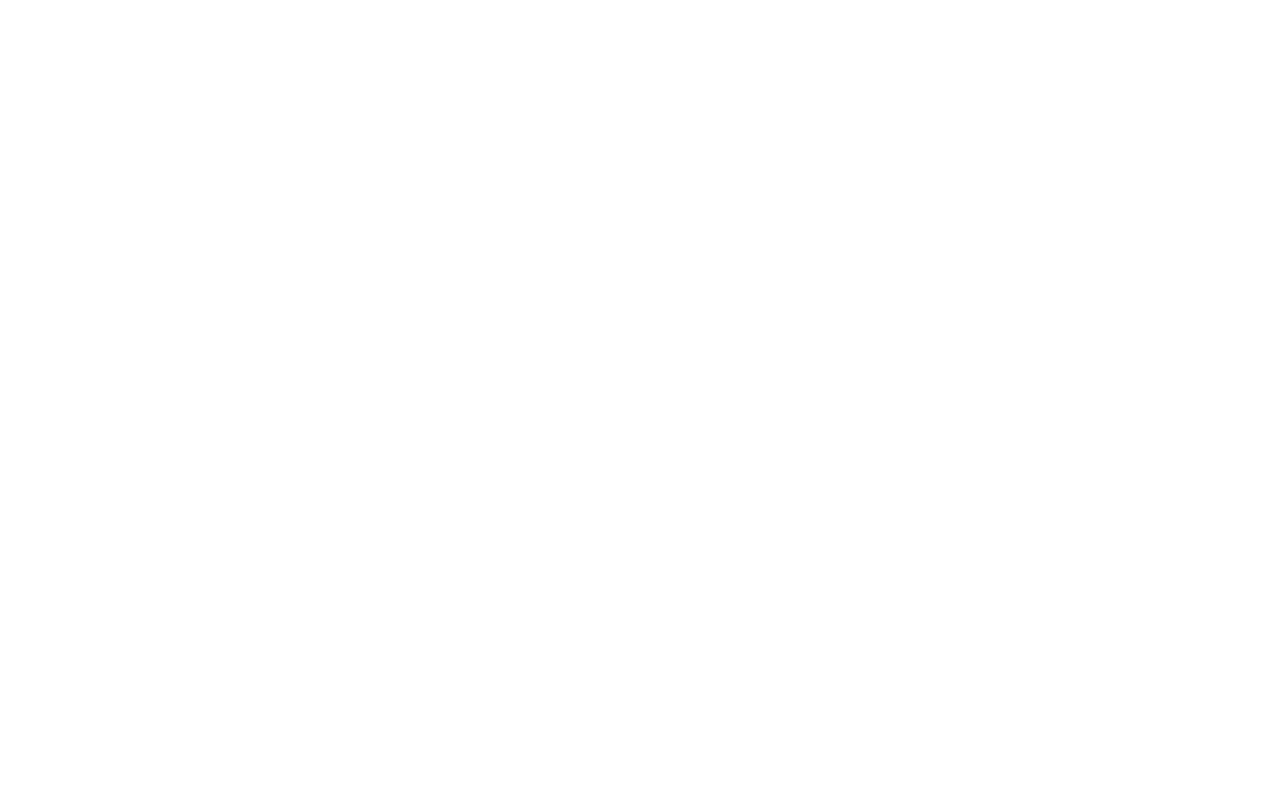
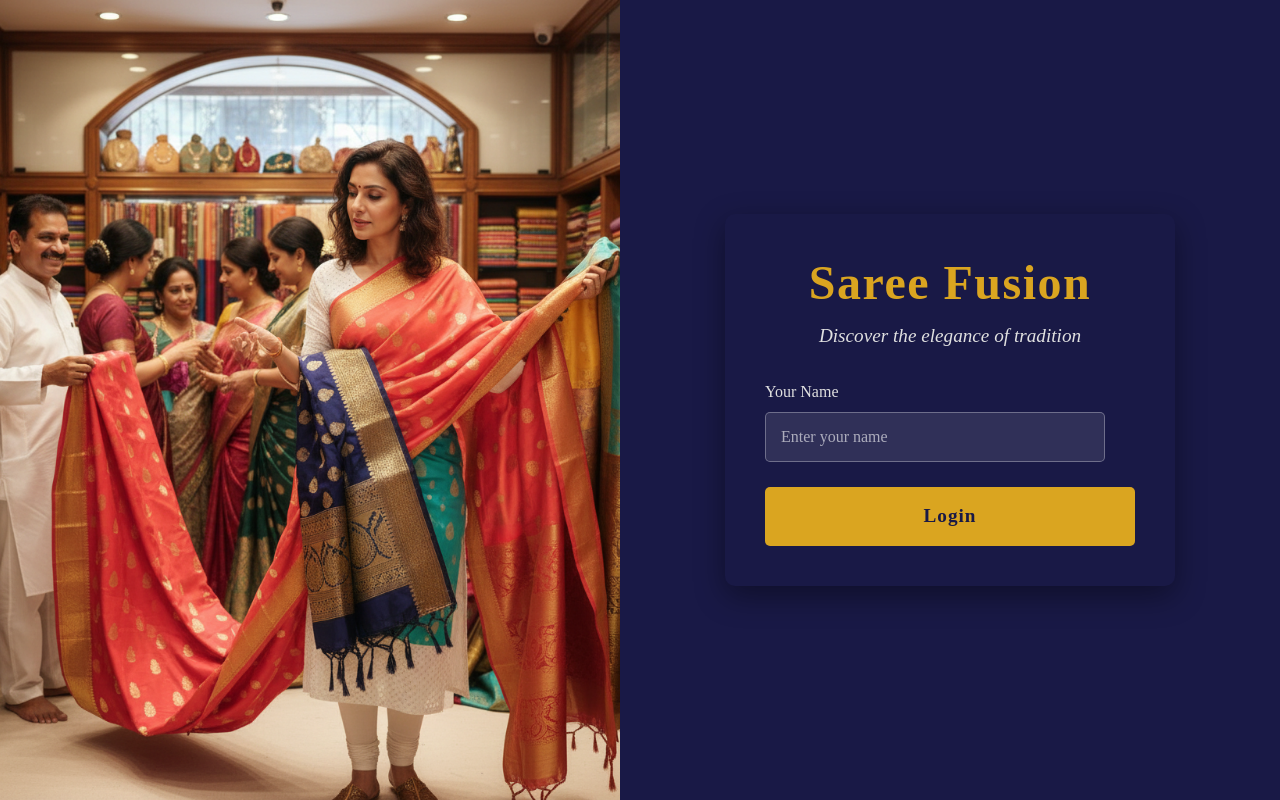
Before and after one commit to sushmithaHebbar/Fusion-Saree-Frontend, a React (Vite) app in the folder saree-fusion-app/: page /login in a window 1280 px wide. Before the commit this address had no page. Built offline with nearby package versions, Linux system fonts and the light colour scheme.

Commit message:
Updated login page

```diff
--- a/saree-fusion-app/src/App.jsx
+++ b/saree-fusion-app/src/App.jsx
@@ -1,10 +1,11 @@
 import React, { useState, useEffect, useCallback } from 'react';
-import { BrowserRouter, Routes, Route, Outlet, Link, useLocation, useNavigate } from 'react-router-dom';
+import { BrowserRouter, Routes, Route, Outlet, Link, useLocation, useNavigate,Navigate } from 'react-router-dom';
 import { HomeView } from './components/Home.jsx';
 import { UploadView, LoadingView } from './components/UploadSection.jsx';
 import { ResultView, FullScreenModal } from './components/FullScreenSareeGeneratedSection.jsx';
 import Spinner from 'react-bootstrap/Spinner';
 import './App.css';
+import {Login } from './components/LoginPage.jsx'
 
 // --- ICONS (Keep your existing Icon definitions here) ---
 const HomeIcon = (props) => <svg {...props} xmlns="http://www.w3.org/2000/svg" width="20" height="20" viewBox="0 0 24 24" fill="none" stroke="currentColor" strokeWidth="2" strokeLinecap="round" strokeLinejoin="round"><path d="m3 9 9-7 9 7v11a2 2 0 0 1-2 2H5a2 2 0 0 1-2-2z"/><polyline points="9 22 9 12 15 12 15 22"/></svg>;
@@ -16,6 +17,23 @@
 const InstagramIcon = (props) => <svg {...props} xmlns="http://www.w3.org/2000/svg" width="18" height="18" viewBox="0 0 24 24" fill="none" stroke="currentColor" strokeWidth="2" strokeLinecap="round" strokeLinejoin="round"><rect width="20" height="20" x="2" y="2" rx="5" ry="5"/><path d="M16 11.37A4 4 0 1 1 12.63 8 4 4 0 0 1 16 11.37z"/><line x1="17.5" x2="17.51" y1="6.5" y2="6.5"/></svg>;
 const FacebookIcon = (props) => <svg {...props} xmlns="http://www.w3.org/2000/svg" width="18" height="18" viewBox="0 0 24 24" fill="none" stroke="currentColor" strokeWidth="2" strokeLinecap="round" strokeLinejoin="round"><path d="M18 2h-3a5 5 0 0 0-5 5v3H7v4h3v8h4v-8h3l1-4h-4V7a1 1 0 0 1 1-1h3z"/></svg>;
 
+
+// New component to protect routes
+
+const ProtectedRoute = ({ user, redirectPath = '/login', children }) => {
+const isAuthenticated = user !== null;
+
+    if (!isAuthenticated) {
+        // Redirect to the login page
+        return <Navigate to={redirectPath} replace />;
+    }
+
+    return children ? children : <Outlet />;
+};
+
+
+
+
 // --- 1. REFACTORED HEADER (Uses Links & useLocation) ---
 const Header = ({ togglemenu, isopenmenu, theme, toggletheme }) => {
     const location = useLocation(); // Gets current URL path
@@ -23,6 +41,7 @@
     const isActive = (path) => location.pathname === path ? 'active-link' : '';
 
     return (
+
         <header className="px-4 py-3 d-flex align-items-center justify-content-between border-bottom sticky-top shadow-sm navbar-height vw-100" style={{ zIndex: 10, backgroundColor: 'var(--bg-primary)', borderColor: 'var(--border-color)' }}>
             {/* Left Section: Logo and Desktop Links */}
             <div className="d-flex align-items-center">
@@ -85,8 +104,8 @@
     return (
         <footer className="w-100 mt-auto pt-5" style={{ backgroundColor: footerBg, color: textColor }}>
             <div className="text-center py-4 px-1 cta-strip-gradient">
-                <h3 className="fs-3 fw-bold text-white ">Looking For a Custom Designer Saree?</h3>
-                <Link to="/upload" className="btn fw-semibold py-3 px-5 rounded-pill shadow-lg text-uppercase" style={{ backgroundColor: 'var(--accent-gold)', color: 'var(--text-primary)', textDecoration: 'none' }}>
+                <h3 className="fs-3 fw-bold  text-black ">Looking For a Custom Designer Saree?</h3>
+                <Link to="/upload" className="btn fw-semibold py-3 px-5 rounded-pill shadow-lg text-uppercase text-black" style={{ backgroundColor: 'var(--accent-gold)', color: 'var(--text-primary)', textDecoration: 'none' }}>
                     Contact Us
                 </Link>
             </div>
@@ -168,6 +187,23 @@
     const [isopenmenu, setispenmenu] = useState(false);
     const [theme, setTheme] = useState('light');
 
+
+    const [user, setUser] = useState(() => {
+    // Check local storage for a user (simulating persistent login)
+    return localStorage.getItem('sareeFusionUser') ? { name: localStorage.getItem('sareeFusionUser') } : null;
+});
+
+// A function to handle successful login (called from Login component)
+    const handleLoginSuccess = (name) => {
+    localStorage.setItem('sareeFusionUser', name);
+    setUser({ name });
+    };
+
+// A function to handle logout (optional, but good practice)
+    const handleLogout = () => {
+    localStorage.removeItem('sareeFusionUser');
+    setUser(null);
+    };
     // Data State
     const [generatedImageUrl, setGeneratedImageUrl] = useState('');
     const [palluImage, setPalluImage] = useState(null);
@@ -259,8 +295,10 @@
     return (
         <BrowserRouter>
             <Routes>
+               <Route path="/login" element={<Login onLoginSuccess={handleLoginSuccess} />} />
                 {/* Parent Route: Layout */}
                 <Route element={
+                    <ProtectedRoute user={user} redirectPath="/login">
                     <Layout
                         togglemenu={togglemenu}
                         isopenmenu={isopenmenu}
@@ -270,8 +308,10 @@
                         generatedImageUrl={generatedImageUrl}
                         closeFullScreenView={closeFullScreenView}
                     />
+                    </ProtectedRoute>
                 }>
                     {/* CHILD ROUTES */}
+
                     <Route path="/" element={<HomeWrapper resetUploadState={resetUploadState} />} />
 
                     <Route path="/upload" element={
--- a/saree-fusion-app/src/components/FullScreenSareeGeneratedSection.jsx
+++ b/saree-fusion-app/src/components/FullScreenSareeGeneratedSection.jsx
@@ -187,7 +187,7 @@
                         <span className="ms-2">Re-Generate</span>
                     </button>
                     {/* UPDATED ACTION: Open Full Screen Modal */}
-                    <button onClick={openFullScreenView} className="btn btn-primary-custom fw-semibold rounded-pill shadow-lg d-flex align-items-center justify-content-center py-2 px-4 action-button">
+                    <button onClick={openFullScreenView} className="btn btn-primary-custom text-white fw-semibold rounded-pill shadow-lg d-flex align-items-center justify-content-center py-2 px-4 action-button">
                         <SaveIcon className="me-2" />
                         <span>Save & View</span>
                     </button>
@@ -219,7 +219,7 @@
                     )
                 }
             </div>
-             <p className="text-center mt-2 fw-semibold small">Generated Result 1</p>
+             <p className="text-center mt-2 fw-semibold small text-white">Generated Result 1</p>
         </div>
 
         {/* VARIATION 2 BOX */}
@@ -243,7 +243,7 @@
                     )
                 }
             </div>
-            <p className="text-center mt-2 fw-semibold small">Generated Result 2</p>
+            <p className="text-center mt-2 fw-semibold small text-white">Generated Result 2</p>
         </div>
     </div>
 </div>
--- /dev/null
+++ b/saree-fusion-app/src/components/LoginPage.css
@@ -0,0 +1,170 @@
+
+:root {
+  --primary-dark-blue: rgb(25, 25, 70); /* The deep blue you liked */
+  --white: #ffffff;
+  --gold-accent: #DAA520; /* A nice, vibrant gold */
+  --text-light-grey: #e0e0e0; /* For subtle text */
+  --input-bg-transparent: rgba(255, 255, 255, 0.1); /* Slightly transparent white for inputs */
+  --input-border-light: rgba(255, 255, 255, 0.3); /* Light border for inputs */
+  --shadow-color: rgba(0, 0, 0, 0.4); /* For card shadows */
+}
+
+/* --- Main Container --- */
+.login-page-container {
+  display: flex;
+  min-height: 100vh; /* Ensures it takes full viewport height */
+  background-color: var(--primary-dark-blue); /* The overall dark blue background */
+  font-family: 'Playfair Display', serif; /* A more elegant, grand serif font */
+  color: var(--white); /* Default text color */
+}
+
+/* --- Left Section: Image --- */
+.login-image-section {
+  flex: 1; /* Takes up 50% width */
+  display: flex;
+  align-items: center;
+  justify-content: center;
+  overflow: hidden; /* Important to clip image if it's larger than its container */
+}
+
+.saree-image {
+  width: 100%;
+  height: 100%;
+  object-fit: cover; /* Ensures the image covers the entire section */
+  display: block; /* Removes any extra space below the image */
+}
+
+/* --- Right Section: Login Form --- */
+.login-form-section {
+  flex: 1; /* Takes up the other 50% width */
+  display: flex;
+  flex-direction: column; /* Stack elements inside vertically */
+  align-items: center;
+  justify-content: center;
+  padding: 20px;
+  box-sizing: border-box; /* Include padding in element's total width/height */
+}
+
+.login-form-card {
+  background-color: var(--primary-dark-blue); /* Blends with background for a sleek look */
+  padding: 40px;
+  border-radius: 10px; /* Slightly rounded corners */
+  box-shadow: 0 10px 30px var(--shadow-color); /* Prominent shadow for grandeur */
+  width: 100%;
+  max-width: 450px; /* Max width for the form itself */
+  text-align: center; /* Center form elements */
+}
+
+.login-title {
+  font-size: 3rem; /* Large, impressive title */
+  margin-bottom: 10px;
+  font-weight: 700; /* Bold title */
+  letter-spacing: 1.5px; /* Spaced out for elegance */
+  color: var(--gold-accent); /* Make the title golden */
+}
+
+.login-subtitle {
+  font-size: 1.2rem;
+  color: var(--text-light-grey);
+  margin-bottom: 30px;
+  font-style: italic;
+}
+
+.form-group {
+  margin-bottom: 25px;
+  text-align: left; /* Align label and input to the left */
+}
+
+.form-label {
+  display: block; /* Make label take its own line */
+  color: var(--text-light-grey);
+  font-size: 1rem;
+  margin-bottom: 8px;
+  font-weight: 500;
+}
+
+.form-input {
+  width: calc(100% - 30px); /* Full width minus padding */
+  padding: 12px 15px;
+  border: 1px solid var(--input-border-light);
+  border-radius: 5px;
+  background-color: var(--input-bg-transparent);
+  color: var(--white);
+  font-size: 1rem;
+  outline: none; /* Remove default blue outline */
+  transition: border-color 0.3s ease, background-color 0.3s ease; /* Smooth transitions */
+}
+
+.form-input::placeholder {
+  color: rgba(255, 255, 255, 0.6); /* Lighter placeholder text */
+}
+
+.form-input:focus {
+  border-color: var(--gold-accent); /* Gold border on focus */
+  background-color: rgba(255, 255, 255, 0.2); /* Slightly brighter bg on focus */
+}
+
+.login-button {
+  width: 100%;
+  padding: 15px;
+  background-color: var(--gold-accent); /* Golden button */
+  color: var(--primary-dark-blue); /* Dark blue text on button */
+  border: none;
+  border-radius: 5px;
+  font-size: 1.2rem; /* Larger font for button */
+  font-weight: bold;
+  cursor: pointer;
+  letter-spacing: 1px; /* Spaced out text for grand feel */
+  transition: background-color 0.3s ease, transform 0.2s ease, box-shadow 0.3s ease;
+}
+
+.login-button:hover {
+  background-color: #e6c26f; /* Slightly lighter gold on hover */
+  transform: translateY(-3px); /* Gentle lift effect */
+  box-shadow: 0 10px 20px rgba(218, 165, 32, 0.4); /* Gold shadow on hover */
+}
+
+/* --- Responsive Adjustments --- */
+@media (max-width: 992px) {
+  .login-title {
+    font-size: 2.5rem;
+  }
+}
+
+@media (max-width: 768px) {
+  .login-page-container {
+    flex-direction: column; /* Stack image and form vertically */
+  }
+
+  .login-image-section {
+    min-height: 280px; /* Give the image section a fixed height when stacked */
+    flex: none; /* Don't let it grow */
+  }
+
+  .login-form-section {
+    padding: 40px 20px; /* More vertical padding */
+    flex: 1; /* Allow form section to take remaining space */
+  }
+
+  .login-form-card {
+    max-width: 500px; /* Allow wider card on smaller screens */
+  }
+
+  .login-title {
+    font-size: 2.2rem;
+  }
+}
+
+@media (max-width: 480px) {
+  .login-form-card {
+    padding: 30px 15px;
+  }
+
+  .login-title {
+    font-size: 2rem;
+  }
+
+  .login-subtitle {
+    font-size: 1rem;
+  }
+}
--- /dev/null
+++ b/saree-fusion-app/src/components/LoginPage.jsx
@@ -0,0 +1,67 @@
+// src/components/Login.jsx
+import React, { useState } from 'react';
+// Import useNavigate from react-router-dom
+import { useNavigate } from 'react-router-dom';
+import './LoginPage.css';
+import sareeImageSource from '../assets/womenimage.png' // Ensure you have an image in this path
+
+export const Login = ({onLoginSuccess}) => {
+  const [name, setName] = useState('');
+  const navigate = useNavigate(); // Initialize the hook
+
+  const handleLogin = (e) => {
+    e.preventDefault();
+    if (name.trim()) {
+      // 1. Log the action
+      console.log(`User "${name}" is attempting to log in.`);
+      onLoginSuccess(name.trim());
+      // 2. Simulate authentication success (optional alert, then navigate)
+      // alert(`Welcome, ${name}! Redirecting to home page...`); // You can remove this alert
+
+      // 3. Navigate to the Home page ('/')
+      // This is the key change to make the button go to the home route.
+      navigate('/');
+
+    } else {
+      alert('Please enter your name to proceed.');
+    }
+  };
+
+  return (
+    <div className="login-page-container">
+      {/* Left Section: Saree Image (Existing code) */}
+      <div className="login-image-section">
+        <img
+          src={sareeImageSource}
+          alt="Woman selecting a saree"
+          className="saree-image"
+        />
+      </div>
+
+      {/* Right Section: Login Form (Existing code) */}
+      <div className="login-form-section">
+        <div className="login-form-card">
+          <h2 className="login-title">Saree Fusion</h2>
+          <p className="login-subtitle">Discover the elegance of tradition</p>
+          <form onSubmit={handleLogin}>
+            <div className="form-group">
+              <label htmlFor="name" className="form-label">Your Name</label>
+              <input
+                type="text"
+                id="name"
+                className="form-input"
+                placeholder="Enter your name"
+                value={name}
+                onChange={(e) => setName(e.target.value)}
+                required
+              />
+            </div>
+            <button type="submit" className="login-button">
+              Login
+            </button>
+          </form>
+        </div>
+      </div>
+    </div>
+  );
+};
```
Also changed, not shown: saree-fusion-app/src/components/Home.jsx (+9 -4 lines), saree-fusion-app/src/components/UploadSection.css (+10 -2 lines), saree-fusion-app/src/components/UploadSection.jsx (+6 -6 lines), saree-fusion-app/src/assets/womenimage.png (added).
